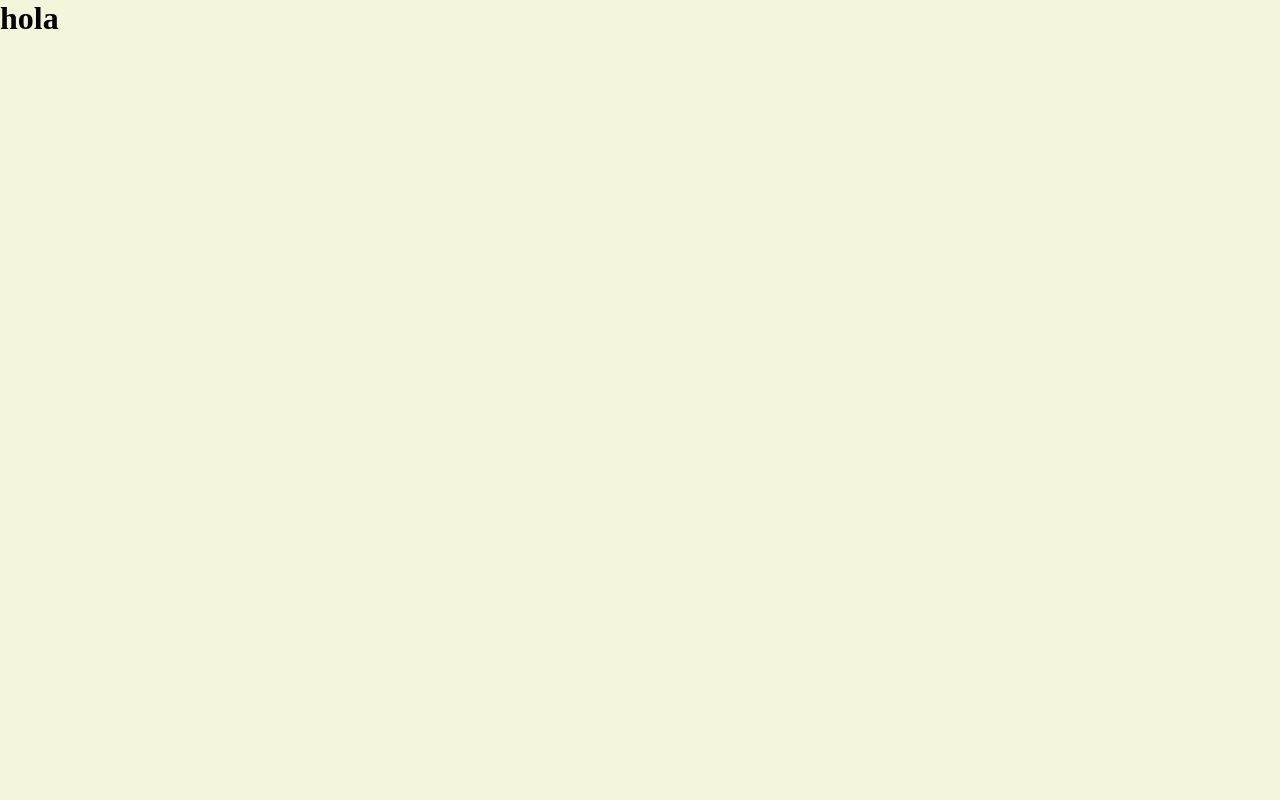
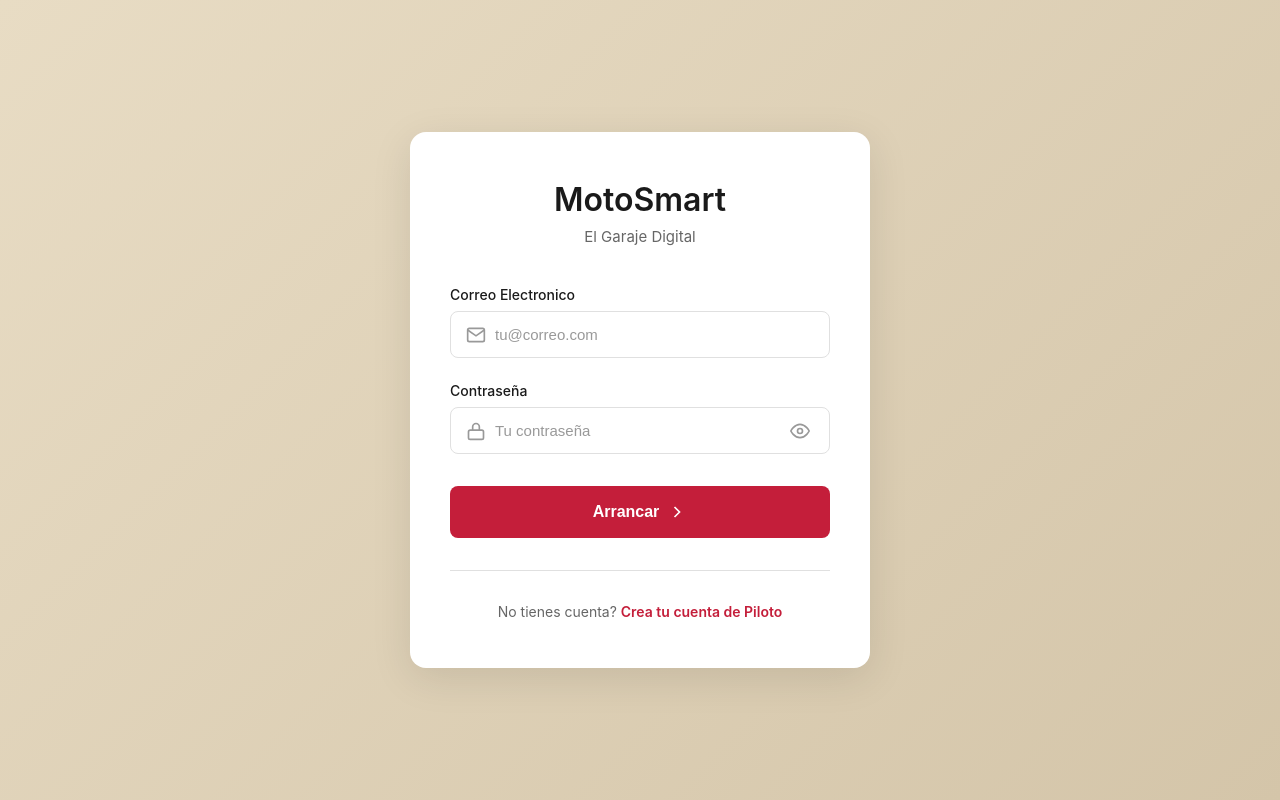
Before and after one commit to juandamartinez1811/Motosmart, a website: page Public/html/login.html in a window 1280 px wide. Drawn offline with Linux system fonts and the light colour scheme.

Commit message:
Se agrega login.html y login.css

```diff
--- a/Public/css/login.css
+++ b/Public/css/login.css
@@ -1,6 +1,195 @@
-*{
-    background-color: beige;
+* {
     margin: 0;
     padding: 0;
     box-sizing: border-box;
 }
+
+body {
+    font-family: -apple-system, BlinkMacSystemFont, 'Segoe UI', Roboto, Oxygen, Ubuntu, Cantarell, sans-serif;
+    background: linear-gradient(135deg, #e8dcc4 0%, #d4c5a9 100%);
+    min-height: 100vh;
+    display: flex;
+    justify-content: center;
+    align-items: center;
+    padding: 20px;
+}
+
+.login-container {
+    background: white;
+    border-radius: 16px;
+    box-shadow: 0 10px 40px rgba(0, 0, 0, 0.1);
+    padding: 48px 40px;
+    width: 100%;
+    max-width: 460px;
+}
+
+.logo {
+    width: 64px;
+    height: 64px;
+    background: #c41e3a;
+    border-radius: 50%;
+    margin: 0 auto 24px;
+    display: flex;
+    align-items: center;
+    justify-content: center;
+}
+
+.logo svg {
+    width: 32px;
+    height: 32px;
+    fill: white;
+}
+
+h1 {
+    text-align: center;
+    font-size: 32px;
+    font-weight: 600;
+    color: #1a1a1a;
+    margin-bottom: 8px;
+}
+
+.subtitle {
+    text-align: center;
+    color: #666;
+    font-size: 15px;
+    margin-bottom: 40px;
+}
+
+.form-group {
+    margin-bottom: 24px;
+}
+
+label {
+    display: block;
+    font-weight: 500;
+    color: #1a1a1a;
+    margin-bottom: 8px;
+    font-size: 14px;
+}
+
+.input-wrapper {
+    position: relative;
+}
+
+.input-icon {
+    position: absolute;
+    left: 16px;
+    top: 50%;
+    transform: translateY(-50%);
+    color: #999;
+    pointer-events: none;
+}
+
+input {
+    width: 100%;
+    padding: 14px 16px 14px 44px;
+    border: 1px solid #e0e0e0;
+    border-radius: 8px;
+    font-size: 15px;
+    color: #1a1a1a;
+    transition: all 0.3s ease;
+    outline: none;
+}
+
+input::placeholder {
+    color: #999;
+}
+
+input:focus {
+    border-color: #c41e3a;
+    box-shadow: 0 0 0 3px rgba(196, 30, 58, 0.1);
+}
+
+.password-wrapper {
+    position: relative;
+}
+
+.toggle-password {
+    position: absolute;
+    right: 16px;
+    top: 50%;
+    transform: translateY(-50%);
+    background: none;
+    border: none;
+    color: #999;
+    cursor: pointer;
+    padding: 4px;
+    display: flex;
+    align-items: center;
+    justify-content: center;
+}
+
+.toggle-password:hover {
+    color: #666;
+}
+
+.btn-submit {
+    width: 100%;
+    padding: 16px;
+    background: #c41e3a;
+    color: white;
+    border: none;
+    border-radius: 8px;
+    font-size: 16px;
+    font-weight: 600;
+    cursor: pointer;
+    transition: all 0.3s ease;
+    margin-top: 32px;
+    display: flex;
+    align-items: center;
+    justify-content: center;
+    gap: 8px;
+}
+
+.btn-submit:hover {
+    background: #a51829;
+    transform: translateY(-1px);
+    box-shadow: 0 4px 12px rgba(196, 30, 58, 0.3);
+}
+
+.btn-submit:active {
+    transform: translateY(0);
+}
+
+.divider {
+    margin: 32px 0;
+    border-top: 1px solid #e0e0e0;
+}
+
+.register-link {
+    text-align: center;
+    color: #666;
+    font-size: 14px;
+}
+
+.register-link a {
+    color: #c41e3a;
+    text-decoration: none;
+    font-weight: 600;
+}
+
+.register-link a:hover {
+    text-decoration: underline;
+}
+
+@media (max-width: 480px) {
+    .login-container {
+        padding: 36px 24px;
+    }
+
+    h1 {
+        font-size: 28px;
+    }
+}
+.logo {
+    position: fixed !important;
+    top: -25px;
+    left: 0px;
+    height: 130px;
+    width: auto;
+    cursor: pointer;
+    transition: transform 0.3s ease;
+}
+.logo:hover {
+    transform: scale(1.05);
+}
--- a/Public/html/login.html
+++ b/Public/html/login.html
@@ -1,14 +1,60 @@
 <!DOCTYPE html>
-<html lang="en">
+<html lang="es">
 <head>
     <meta charset="UTF-8">
     <meta name="viewport" content="width=device-width, initial-scale=1.0">
-    <title>Logueate</title>
-    <link rel="icon" type="image/x-icon" href="../img/logo.ico">
-    <link rel="stylesheet" href="../css/login.css">
-
+    <title>MotoSmart - Inicio de Sesión</title>
+    <link rel="stylesheet" href="/Public/css/login.css">
+    <script src="/Public/js/login.js" defer></script>
 </head>
 <body>
-    <h1>hola</h1>
+    <div class="login-container">
+
+        <h1>MotoSmart</h1>
+        <p class="subtitle">El Garaje Digital</p>
+
+        <form>
+            <div class="form-group">
+                <label for="email">Correo Electronico</label>
+                <div class="input-wrapper">
+                    <svg class="input-icon" width="20" height="20" viewBox="0 0 24 24" fill="none" stroke="currentColor" stroke-width="2">
+                        <path d="M4 4h16c1.1 0 2 .9 2 2v12c0 1.1-.9 2-2 2H4c-1.1 0-2-.9-2-2V6c0-1.1.9-2 2-2z"></path>
+                        <polyline points="22,6 12,13 2,6"></polyline>
+                    </svg>
+                    <input type="email" id="email" placeholder="tu@correo.com" required>
+                </div>
+            </div>
+
+            <div class="form-group">
+                <label for="password">Contraseña</label>
+                <div class="input-wrapper password-wrapper">
+                    <svg class="input-icon" width="20" height="20" viewBox="0 0 24 24" fill="none" stroke="currentColor" stroke-width="2">
+                        <path d="M17 11h-1V7a4 4 0 00-8 0v4H7"></path>
+                        <rect x="3" y="11" width="18" height="11" rx="2" ry="2"></rect>
+                    </svg>
+                    <input type="password" id="password" placeholder="Tu contraseña" required>
+                    <button type="button" class="toggle-password" onclick="togglePassword()">
+                        <svg id="eye-icon" width="20" height="20" viewBox="0 0 24 24" fill="none" stroke="currentColor" stroke-width="2">
+                            <path d="M1 12s4-8 11-8 11 8 11 8-4 8-11 8-11-8-11-8z"></path>
+                            <circle cx="12" cy="12" r="3"></circle>
+                        </svg>
+                    </button>
+                </div>
+            </div>
+
+            <button type="submit" class="btn-submit">
+                <span>Arrancar</span>
+                <svg width="20" height="20" viewBox="0 0 24 24" fill="none" stroke="currentColor" stroke-width="2">
+                    <polyline points="9 18 15 12 9 6"></polyline>
+                </svg>
+            </button>
+        </form>
+
+        <div class="divider"></div>
+
+        <p class="register-link">
+            No tienes cuenta? <a href="/Public/html/registro.html">Crea tu cuenta de Piloto</a>
+        </p>
+    </div>
 </body>
 </html>
--- /dev/null
+++ b/Public/js/login.js
@@ -0,0 +1,21 @@
+// Función para mostrar/ocultar contraseña
+function togglePassword() {
+    const passwordInput = document.getElementById('password');
+    const eyeIcon = document.getElementById('eye-icon');
+
+    if (passwordInput.type === 'password') {
+        passwordInput.type = 'text';
+        eyeIcon.innerHTML = '<path d="M17.94 17.94A10.07 10.07 0 0 1 12 20c-7 0-11-8-11-8a18.45 18.45 0 0 1 5.06-5.94M9.9 4.24A9.12 9.12 0 0 1 12 4c7 0 11 8 11 8a18.5 18.5 0 0 1-2.16 3.19m-6.72-1.07a3 3 0 1 1-4.24-4.24"></path><line x1="1" y1="1" x2="23" y2="23"></line>';
+    } else {
+        passwordInput.type = 'password';
+        eyeIcon.innerHTML = '<path d="M1 12s4-8 11-8 11 8 11 8-4 8-11 8-11-8-11-8z"></path><circle cx="12" cy="12" r="3"></circle>';
+    }
+}
+
+// Prevenir el envío del formulario para demostración
+document.addEventListener('DOMContentLoaded', function() {
+    document.querySelector('form').addEventListener('submit', function(e) {
+        e.preventDefault();
+        alert('¡Formulario enviado! (Esto es solo una demostración)');
+    });
+});
```
